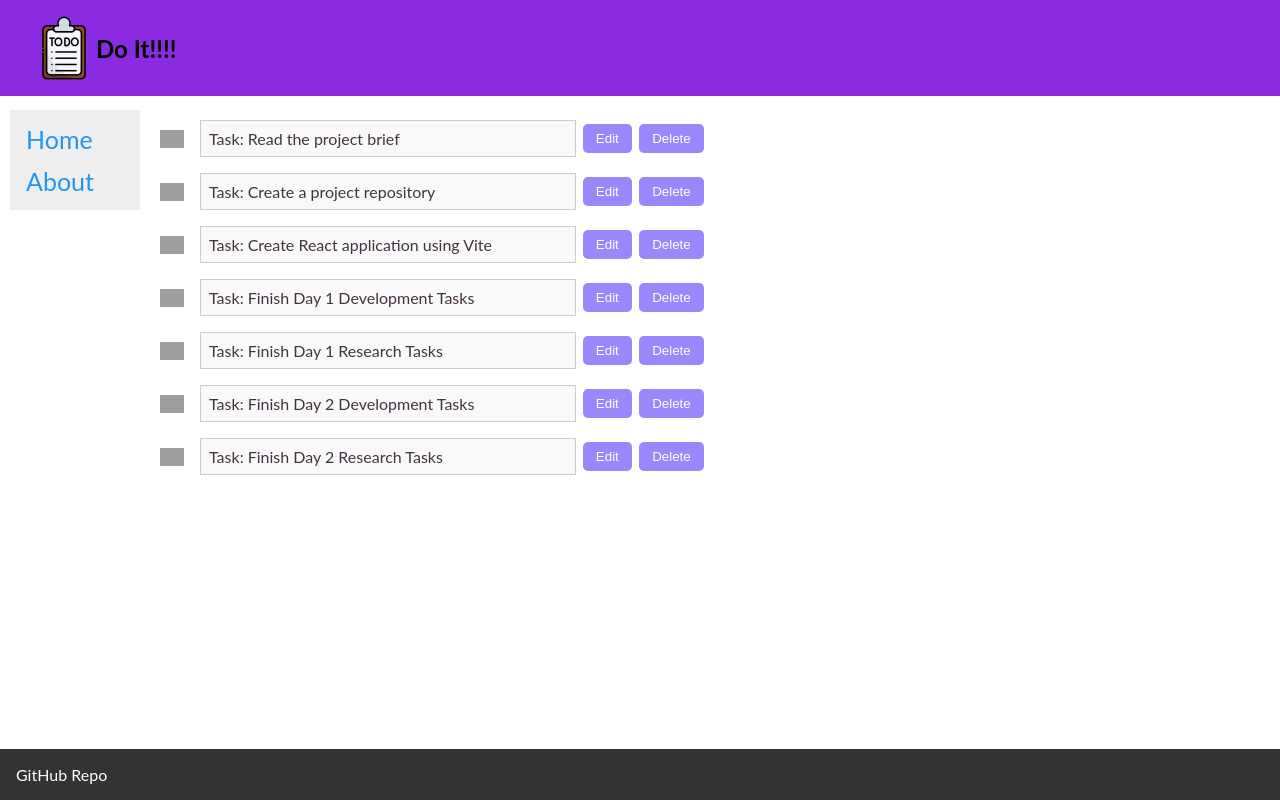
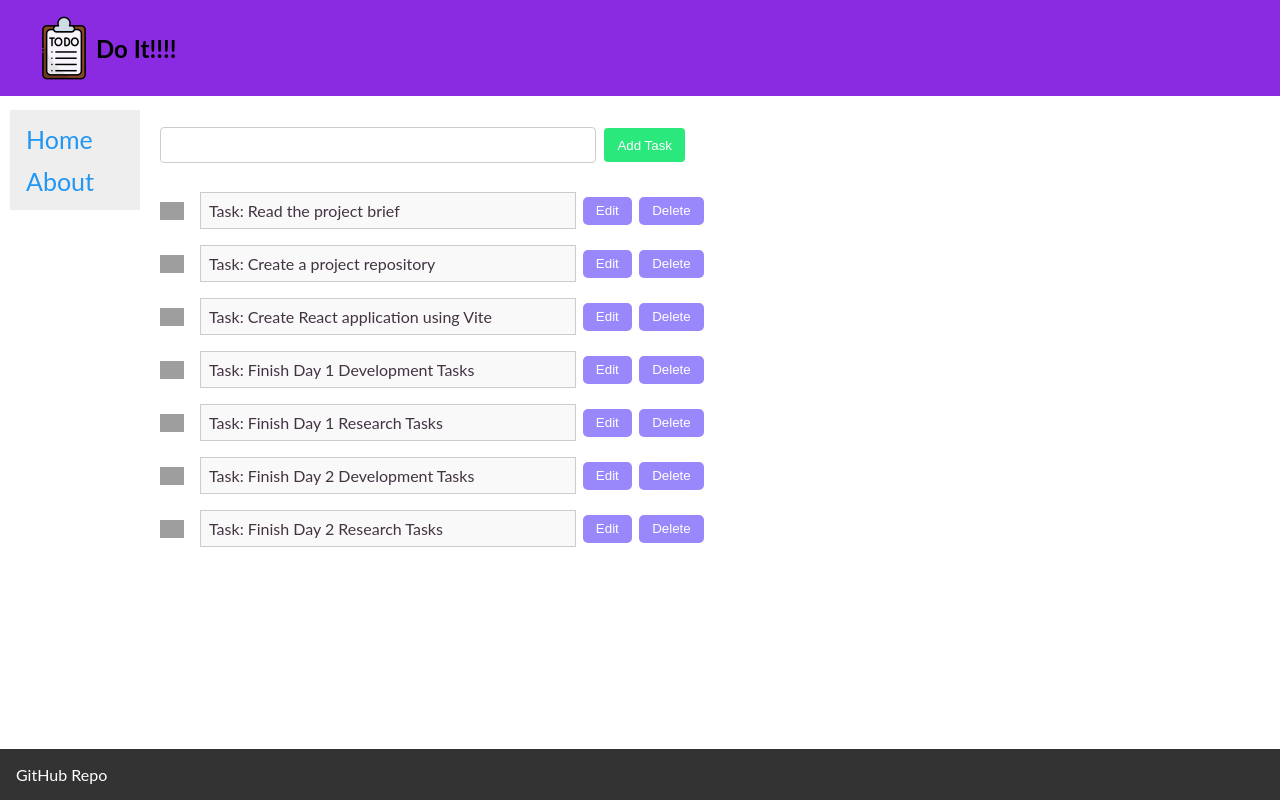
Before and after one commit to MrMatroxa/react-app, a React (Vite) app: page / in a window 1280 px wide. Built offline with nearby package versions, Linux system fonts and the light colour scheme; grey boxes are pictures that could not be loaded.

Commit message:
feat: integrate Form component into List for item addition

```diff
--- a/src/components/List.jsx
+++ b/src/components/List.jsx
@@ -1,4 +1,4 @@
-import React, { useState } from "react";
+import { useState } from "react";
 import styles from "./List.module.css";
 import ListItem from "./ListItem";
 import Form from "./Form";
@@ -57,6 +57,7 @@ export default function List({ dataFromMyParent, idOnDelete, sendBack }) {
 
   return (
     <div className={styles.listContainer}>
+      <Form addItem={addNewItem} />
       {items.map((item) => (
         <ListItem
           key={item.id}
```
